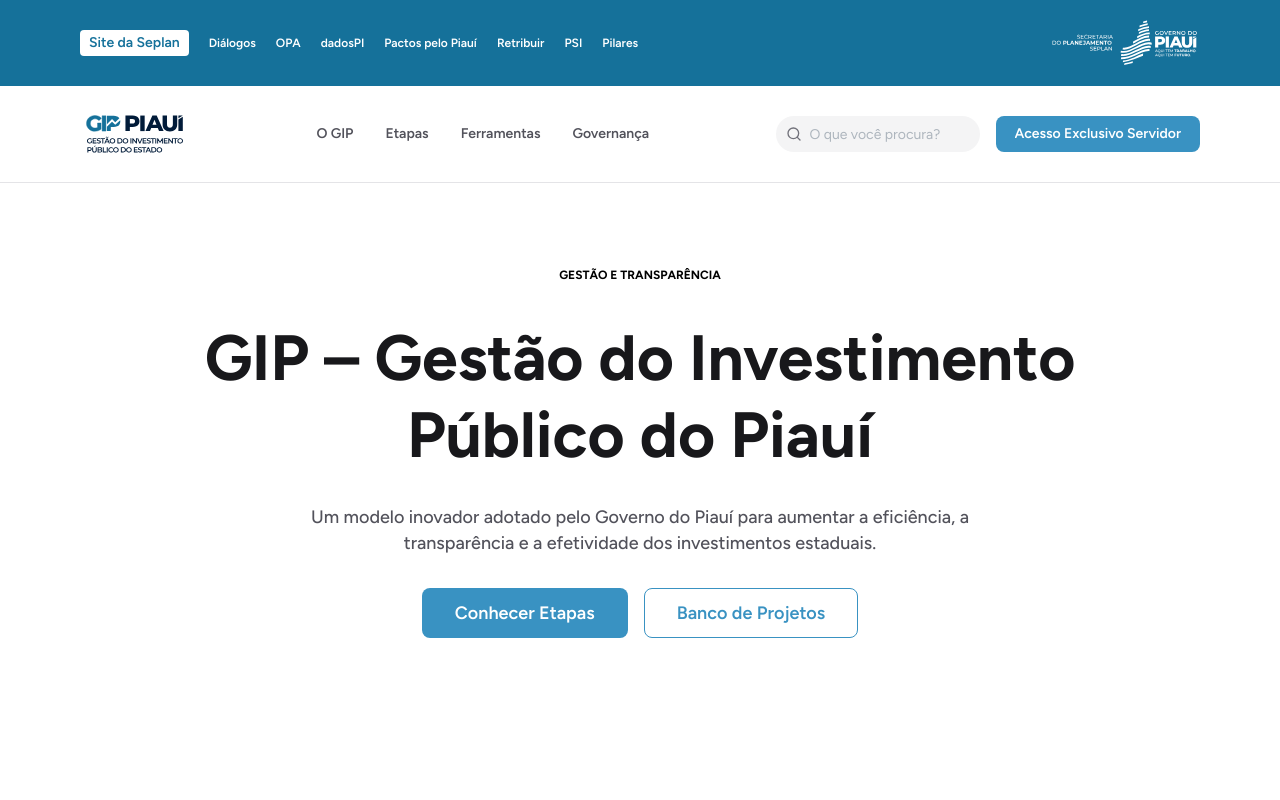
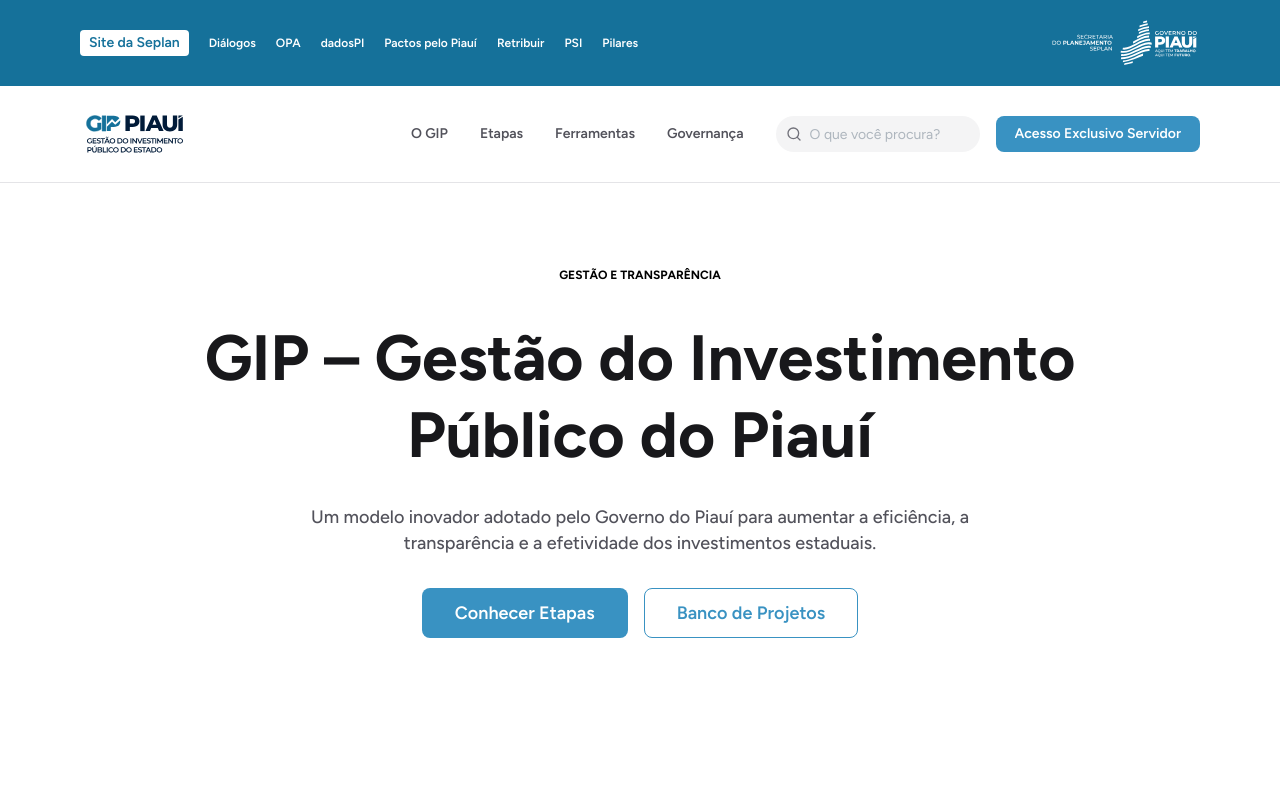
Before and after one commit to eduardoreex/gip-gestao-investimentos-pi, a Next.js app: page / in a window 1280 px wide. Shown: the top 800 px of the page. Built offline with nearby package versions, Linux system fonts and the light colour scheme.

Commit message:
finalizando ajuste em Header e Page

```diff
--- a/app/layout.tsx
+++ b/app/layout.tsx
@@ -1,11 +1,11 @@
-// app/layout.tsx
+
 import type { Metadata } from "next";
 import { Figtree } from "next/font/google";
 import "@mantine/core/styles.css";
 import "./globals.css";
 import { Header} from "../components/Header";
 import { Footer } from "../components/Footer";
-import { ColorSchemeScript, MantineProvider, createTheme, virtualColor } from "@mantine/core";
+import { ColorSchemeScript, MantineProvider, createTheme } from "@mantine/core";
 
 const figtree = Figtree({
   subsets: ["latin"],
@@ -76,7 +76,7 @@
   children: React.ReactNode;
 }>) {
   return (
-    <html lang="pt-BR" className={`${figtree.variable} antialiased`}>
+    <html lang="pt-BR" className={`${figtree.variable} antialiased`} suppressHydrationWarning>
       <head>
         <ColorSchemeScript defaultColorScheme="light" />
       </head>
--- a/components/Header.tsx
+++ b/components/Header.tsx
@@ -21,7 +21,6 @@
       <Box bg="gip-blue.6" py={8}>
         <Container size="xl" px={{ base: 20, md: 32, lg: 80 }}>
           <Group justify="space-between" h={70}>
-
             <Group gap="lg" visibleFrom="sm">
 
               <Button
@@ -31,9 +30,10 @@
                 radius="sm"
                 fw={600}
               >
+
               Site da Seplan
+
               </Button>
-
               <Text size="xs" fw={600} c="white" style={{ cursor: 'pointer' }}>Diálogos</Text>
               <Text size="xs" fw={600} c="white" style={{ cursor: 'pointer' }}>OPA</Text>
               <Text size="xs" fw={600} c="white" style={{ cursor: 'pointer' }}>dadosPI</Text>
@@ -54,11 +54,16 @@
         </Container>
       </Box>
 
+
       <Box bg="white" py="md" style={{ borderBottom: '1px solid #E4E4E7' }}>
         <Container size="xl" px={{ base: 20, md: 32, lg: 80 }}>
           <Group justify="space-between" h={64}>
 
+
             <Image src="/LogoGip.svg" alt="Logo GIP" width={110} height={40}/>
+
+
+            <Group gap="xl">
 
               <Group gap="xl" visibleFrom="lg">
                 <Text size="sm" fw={600} style={{ cursor: 'pointer' }}>O GIP</Text>
@@ -84,6 +89,9 @@
 
                 <Burger opened={opened} onClick={toggle} hiddenFrom="lg" size="sm" />
               </Group>
+
+            </Group>
+
           </Group>
         </Container>
       </Box>
```
Also changed, not shown: components/Footer.tsx (+5 -6 lines). Lines whose indentation alone changed are shown as unchanged.
